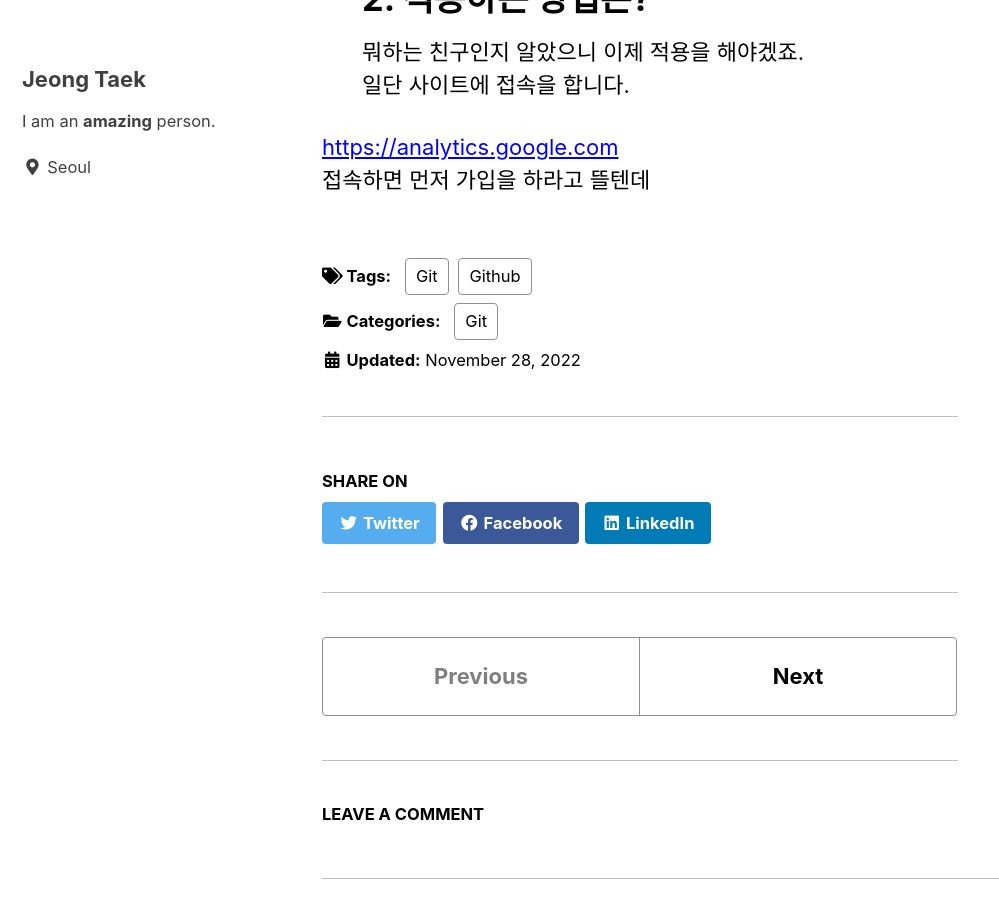
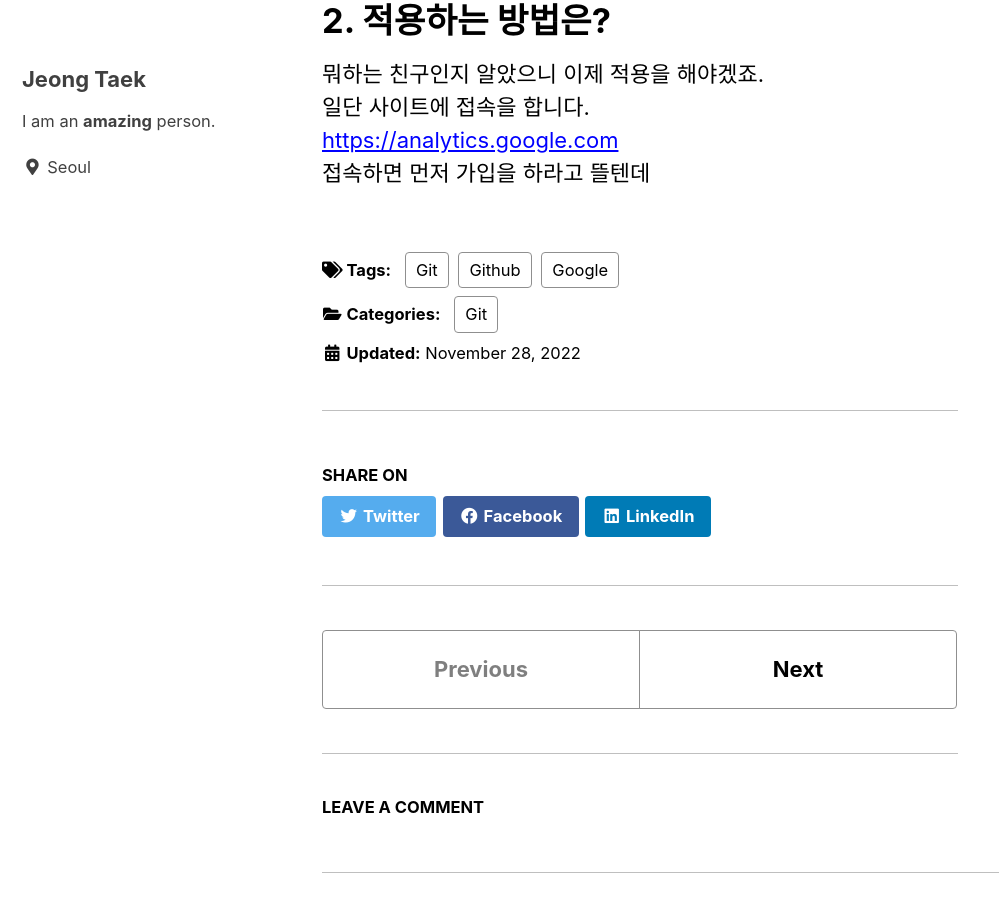
Before and after one commit to plumy828/plumy828.github.io, a Jekyll site: the page built from _posts/2022-11-28-About Google Analytics.md, in a window 1280 px wide and 900 px high, scrolled down 893 px. Shown: the whole window, without its empty margins (0-999 px from the left). Built offline with Jekyll 4.4.1, drawn with Linux system fonts in a browser that asks for light colours; cached includes are drawn as plain includes; comment, search, counter and statistics services are not loaded.

Commit message:
오타 수정

```diff
--- a/_posts/2022-11-28-About Google Analytics.md
+++ b/_posts/2022-11-28-About Google Analytics.md
@@ -3,7 +3,7 @@
 categories:
     - Git
 tags:
-    - [Git, Github]
+    - [Git, Github, Google]
 ---
 
 # 1. Google Analytics란?
@@ -16,6 +16,7 @@
 * 실시간으로 데이터를 수집하기 때문에 원하는 기간의 실적을 확인하며 보고서를 만들 수 있습니다.
 이렇듯 많은 강점을 지닌 Google Analytics는 많은 사람들에게 쓰이고 있습니다.
 실제로도 2021년 1월 기준 전체웹사이트의 54.6%에서 사용되고 있다고 합니다.
+
 # 2. 적용하는 방법은?
 뭐하는 친구인지 알았으니 이제 적용을 해야겠죠.
 일단 사이트에 접속을 합니다.
```
Also changed, not shown: _posts/2022-11-28-About Markdown.md (+1 -1 lines).
